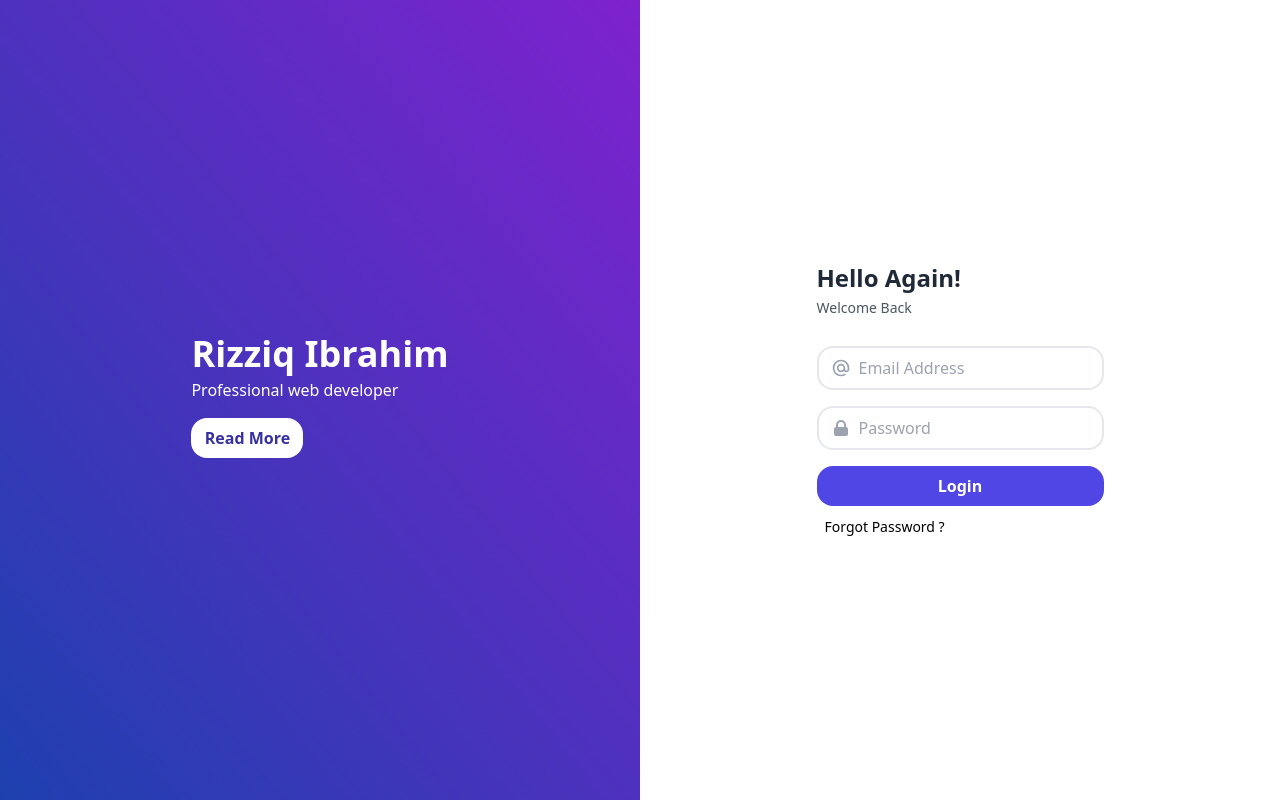
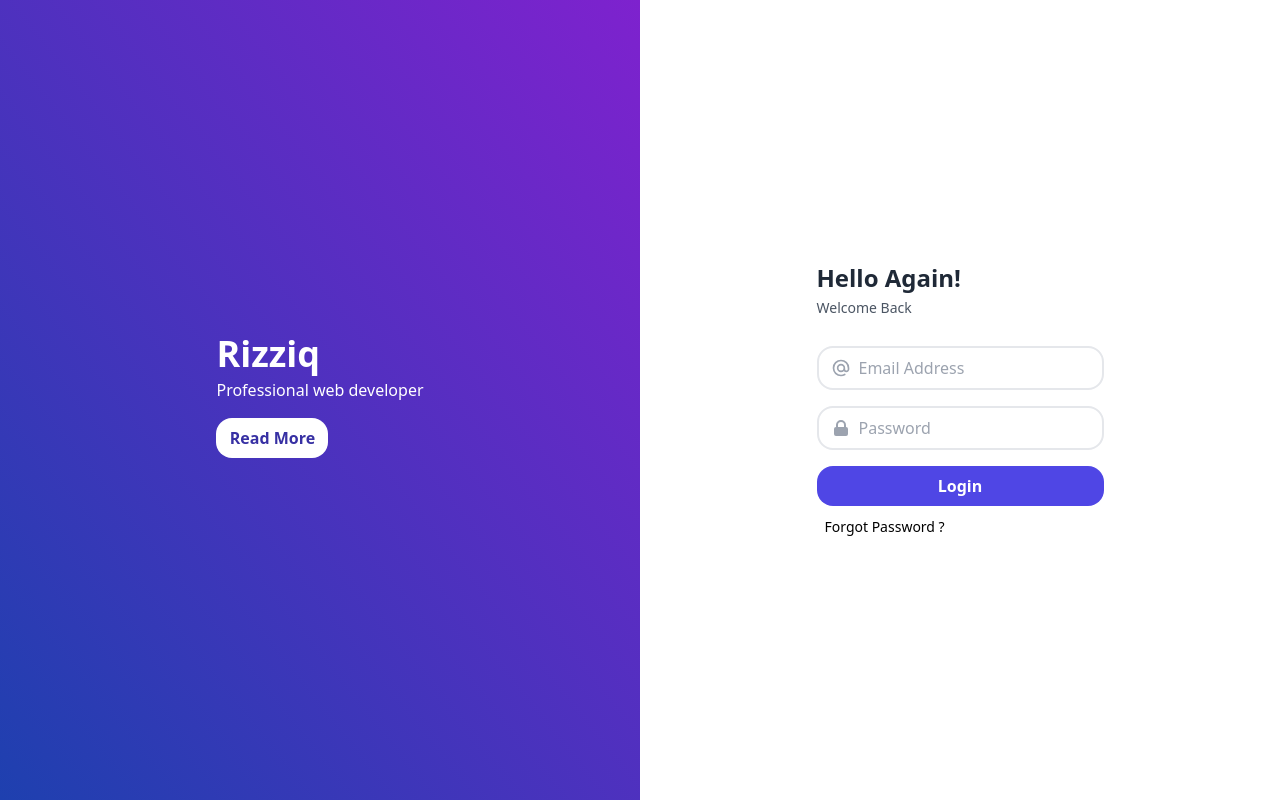
Before and after one commit to RizziqIbrahim/contoh, a plain HTML site: page index.html in a window 1280 px wide. Drawn offline with nearby package versions, Linux system fonts and the light colour scheme.

Commit message:
update kedua

```diff
--- a/index.html
+++ b/index.html
@@ -20,7 +20,7 @@
     <div class="h-screen flex">
         <div class="flex w-1/2 bg-gradient-to-tr from-blue-800 to-purple-700 i justify-around items-center">
           <div>
-            <h1 class="text-white font-bold text-4xl font-sans">Rizziq Ibrahim</h1>
+            <h1 class="text-white font-bold text-4xl font-sans">Rizziq</h1>
             <p class="text-white mt-1">Professional web developer</p>
             <button type="submit" class="block w-28 bg-white text-indigo-800 mt-4 py-2 rounded-2xl font-bold mb-2">Read More</button>
           </div>
```
